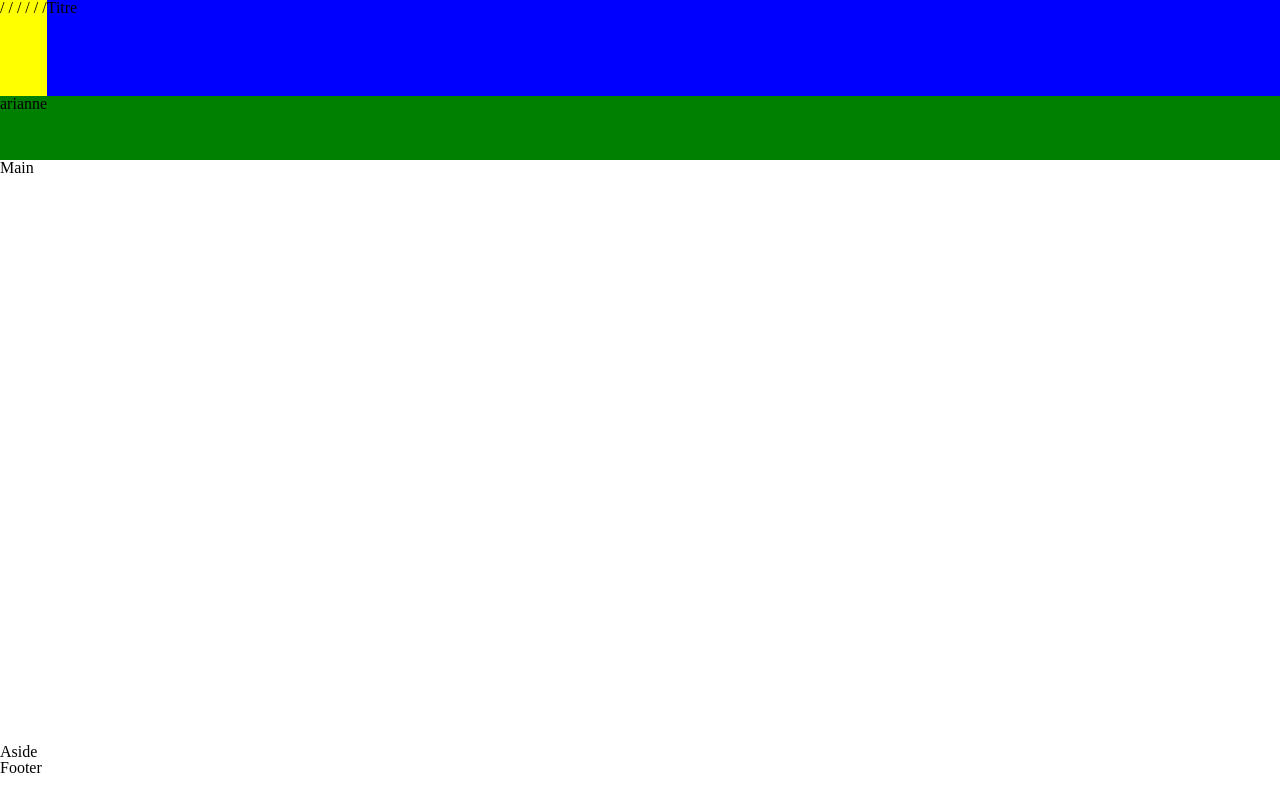
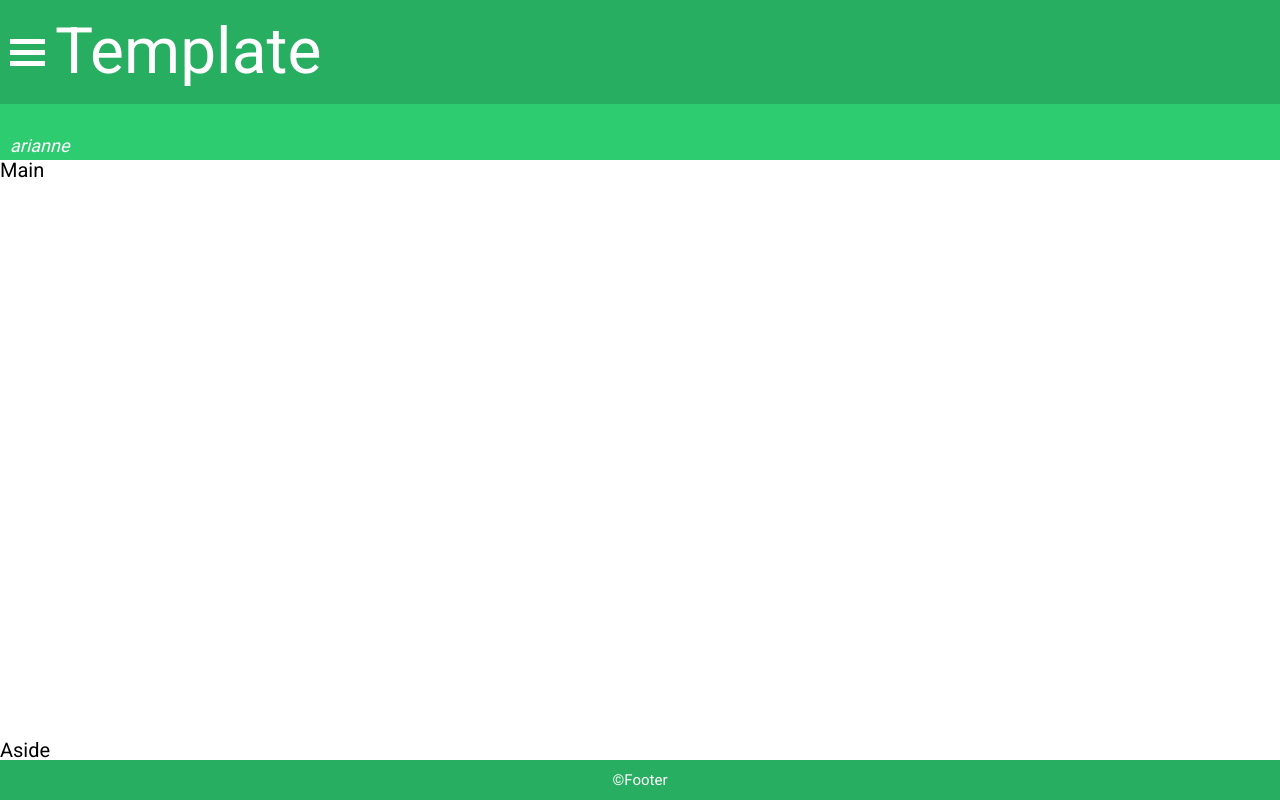
Before and after one commit to Ray-cmd/dev-zone, a plain HTML site: page web/template/index.html in a window 1280 px wide. Drawn offline with Linux system fonts and the light colour scheme.

Commit message:
add type.css

```diff
--- a/web/template/css/layout.css
+++ b/web/template/css/layout.css
@@ -17,26 +17,46 @@
         "breadcrumb breadcrumb";
     grid-area: header;
     grid-template-columns: auto 1fr;
-    grid-template-rows: 60% 40%;
-
-    background-color: red;
+    grid-template-rows: 65% 35%;
+    color: #fefefe;
+    background-color :#27ae60;
 }
 .hamburger_open {
     grid-area: hamburger_open;
-
-    background-color: yellow;
+    margin-top: auto;
+    margin-bottom: auto;
+    padding-left: 10px;
+    cursor: pointer;
+}
+.hamburger_open div {
+    width: 35px;
+    height: 5px;
+    background-color: #fefefe;
+    margin: 6px 0;
 }
 .hamburger_close {
     grid-area: hamburger_close;
 }
 .title {
     grid-area: title;
-
-    background-color: blue;
+    display: flex;
+    align-items: center;
+    justify-content: start;
+    padding-left: 10px;
+    text-decoration: none;
+    color: #fefefe;
+    font-size: 8vh;
 }
 .breadcrumb {
     grid-area: breadcrumb;
-    background-color: green;
+    display: flex;
+    align-items: end;
+    padding-bottom: 5px;
+    padding-left: 10px;
+    font-size: 1.8rem;
+    font-style: italic;
+
+    background-color: #2ecc71;
 }
 .nav-menu {
     display: grid;
@@ -67,4 +87,10 @@
 }
 .footer {
     grid-area: footer;
+    display: flex;
+    align-items: center;
+    justify-content: center;
+    font-size: 1.5rem;
+    color: #fefefe;
+    background-color :#27ae60;
 }
--- /dev/null
+++ b/web/template/css/typo.css
@@ -0,0 +1,25 @@
+@import url('https://fonts.googleapis.com/css2?family=Roboto&display=swap');
+
+html {
+    font-size: 62.5%;
+    font-family: 'Roboto', sans-serif;
+}
+body {
+    font-size: 2rem;
+}
+
+h1 {
+    font-size: 6rem;
+}
+h2 {
+    font-size: 5rem;
+}
+h3 {
+    font-size: 4rem;
+}
+h4 {
+    font-size: 3rem;
+}
+h5 {
+    font-size: 2rem;
+}
--- a/web/template/index.html
+++ b/web/template/index.html
@@ -7,14 +7,19 @@
 
     <link rel="stylesheet" href="css/reset.css">
     <link rel="stylesheet" href="css/layout.css">
+    <link rel="stylesheet" href="css/typo.css">
 
     <title>Template</title>
 </head>
 <body>
     <div class="container">
         <header class="header">
-            <div class="hamburger_open">/ / / / / /</div>
-            <div class="title">Titre</div>
+            <a class="hamburger_open "href="#">
+                <div></div>
+                <div></div>
+                <div></div>
+            </a>
+            <a class="title" href="#">Template</a>
             <div class="breadcrumb">
                 arianne
             </div>
@@ -35,7 +40,7 @@
             Aside
         </aside>
         <footer class="footer">
-            Footer
+            &copy;Footer
         </footer>
     </div>
 </body>
```
